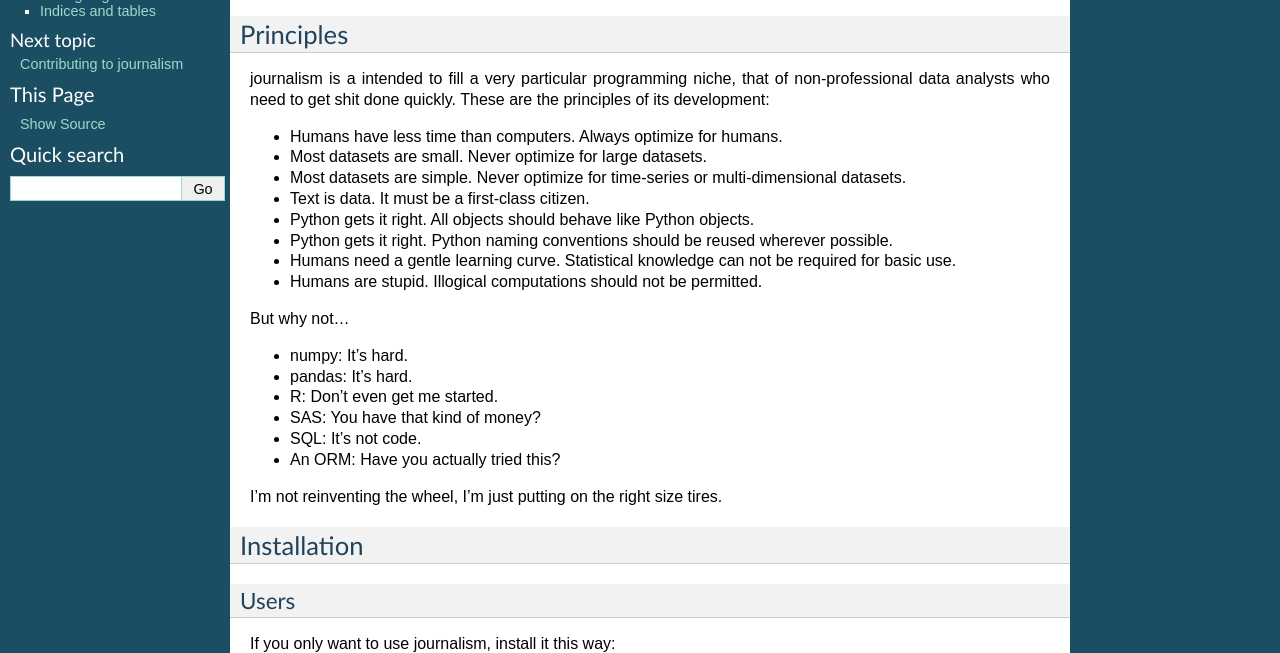
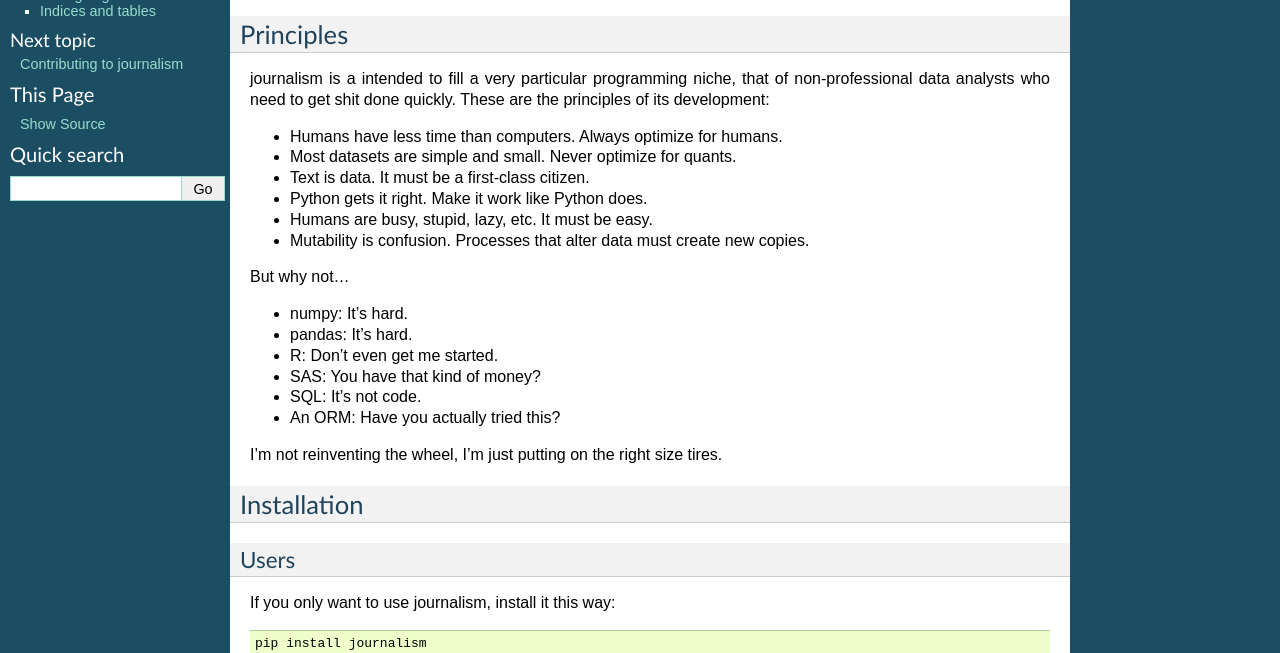
Before and after one commit to wireservice/agate, a Sphinx documentation site: the page built from docs/index.rst, in a window 1280 px wide and 900 px high, cut to the strip 247-900 px from the top of the window. Built offline with Sphinx 7.4.7, drawn with Linux system fonts in a browser that asks for light colours.

Commit message:
Simple where.

```diff
--- a/docs/index.rst
+++ b/docs/index.rst
@@ -13,13 +13,11 @@
 journalism is a intended to fill a very particular programming niche, that of non-professional data analysts who need to get shit done quickly. These are the principles of its development:
 
 * Humans have less time than computers. Always optimize for humans.
-* Most datasets are small. Never optimize for large datasets.
-* Most datasets are simple. Never optimize for time-series or multi-dimensional datasets.
+* Most datasets are simple and small. Never optimize for quants.
 * Text is data. It must be a first-class citizen.
-* Python gets it right. All objects should behave like Python objects.
-* Python gets it right. Python naming conventions should be reused wherever possible.
-* Humans need a gentle learning curve. Statistical knowledge can not be required for basic use.
-* Humans are stupid. Illogical computations should not be permitted.
+* Python gets it right. Make it work like Python does.
+* Humans are busy, stupid, lazy, etc. It must be easy.
+* Mutability is confusion. Processes that alter data must create new copies.
 
 But why not...
 
```
Also changed, not shown: 2 other files.
